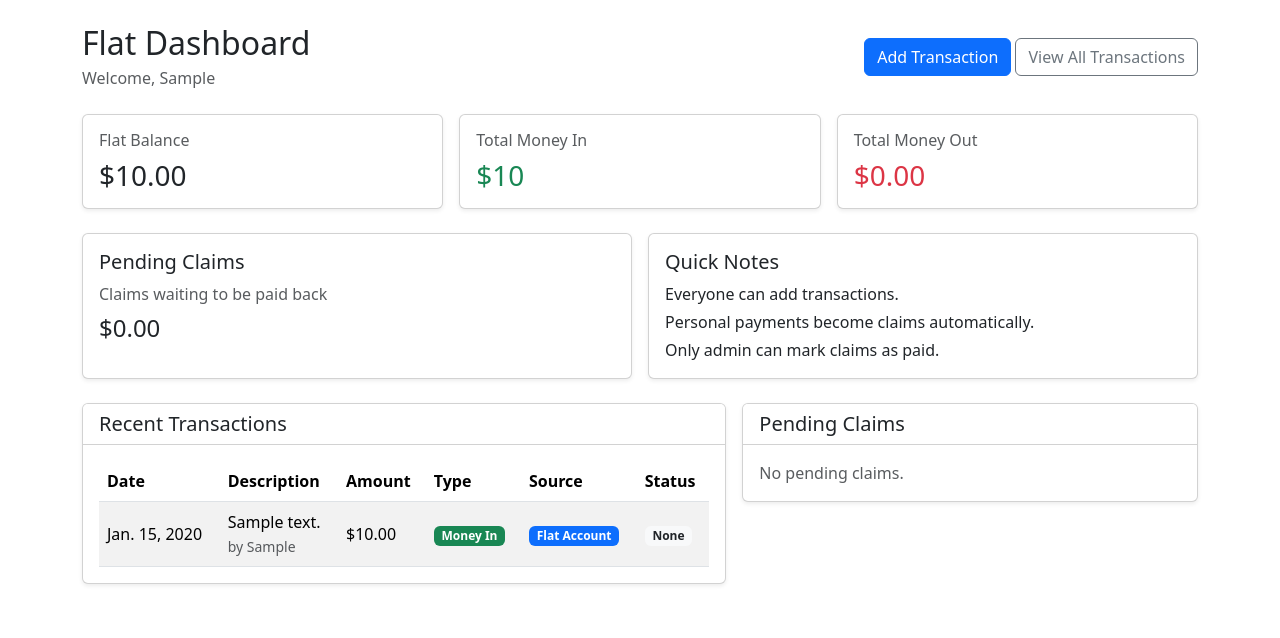
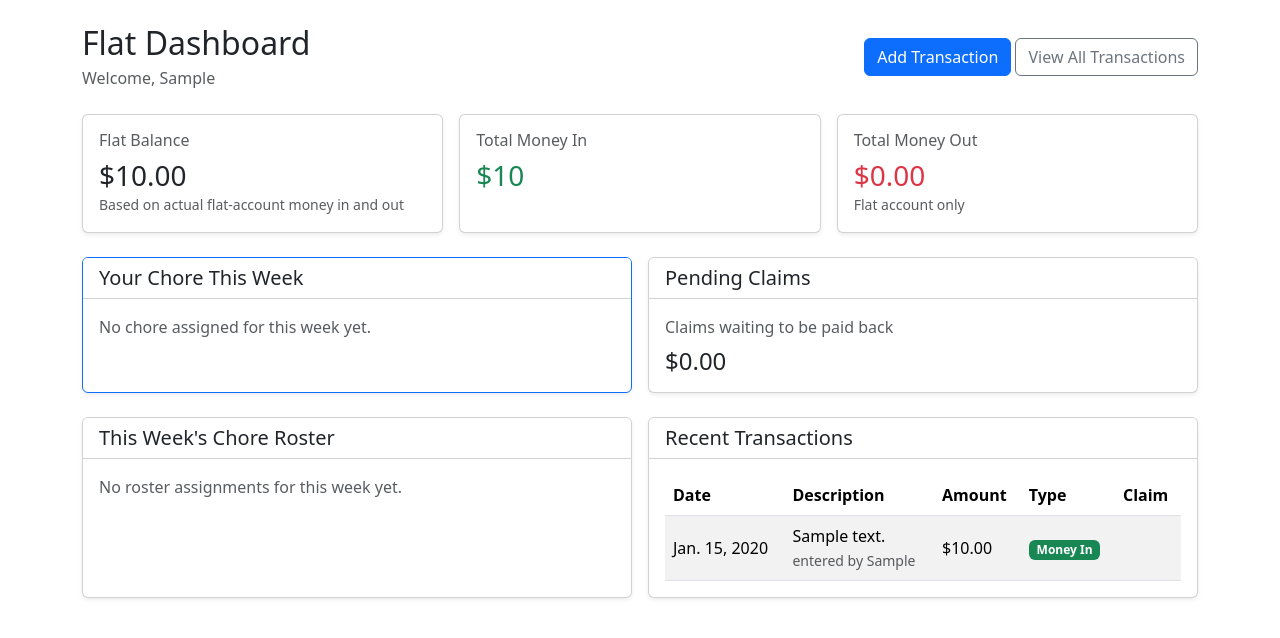
Before and after one commit to mcgannstel/flat-manager, a Django app: page / in a window 1280 px wide. Shown: the part 56-694 px from the top of the page. Run offline with Django 4.2, Linux system fonts and the light colour scheme; a user stored in the database is signed in; tables that the repository leaves empty hold one stand-in row (values such as "Sample post").

Commit message:
chores roster

```diff
--- a/flat/templates/flat/dashboard.html
+++ b/flat/templates/flat/dashboard.html
@@ -5,7 +5,9 @@
 <div class="d-flex justify-content-between align-items-center mb-4">
     <div>
         <h2 class="mb-1">Flat Dashboard</h2>
-        <p class="text-muted mb-0">Welcome, {{ user.first_name|default:user.username }}</p>
+        <p class="text-muted mb-0">
+            Welcome, {{ user.first_name|default:user.username }}
+        </p>
     </div>
     <div>
         <a href="{% url 'add_transaction' %}" class="btn btn-primary">Add Transaction</a>
@@ -19,6 +21,7 @@
             <div class="card-body">
                 <h6 class="text-muted">Flat Balance</h6>
                 <h3 class="mb-0">${{ balance }}</h3>
+                <small class="text-muted">Based on actual flat-account money in and out</small>
             </div>
         </div>
     </div>
@@ -37,6 +40,7 @@
             <div class="card-body">
                 <h6 class="text-muted">Total Money Out</h6>
                 <h3 class="mb-0 text-danger">${{ total_out }}</h3>
+                <small class="text-muted">Flat account only</small>
             </div>
         </div>
     </div>
@@ -44,30 +48,87 @@
 
 <div class="row g-3 mb-4">
     <div class="col-md-6">
-        <div class="card shadow-sm h-100">
+        <div class="card shadow-sm h-100 border-primary">
+            <div class="card-header bg-white">
+                <h5 class="mb-0">Your Chore This Week</h5>
+            </div>
             <div class="card-body">
-                <h5 class="card-title">Pending Claims</h5>
-                <p class="text-muted mb-2">Claims waiting to be paid back</p>
-                <h4 class="mb-0">${{ pending_claim_total }}</h4>
+                {% if my_chore %}
+                    <h4 class="mb-2">{{ my_chore.chore.name }}</h4>
+                    <p class="text-muted mb-2">Week starting {{ this_week_start }}</p>
+
+                    {% if my_chore.chore.name == "Recycling" %}
+                        <div class="alert alert-info py-2">
+                            <strong>{{ recycling_note }}</strong>
+                        </div>
+                    {% endif %}
+
+                    {% if my_chore.chore.description %}
+                        <p class="mb-0">{{ my_chore.chore.description }}</p>
+                    {% else %}
+                        <p class="text-muted mb-0">No description added yet.</p>
+                    {% endif %}
+                {% else %}
+                    <p class="text-muted mb-0">No chore assigned for this week yet.</p>
+                {% endif %}
             </div>
         </div>
     </div>
 
     <div class="col-md-6">
         <div class="card shadow-sm h-100">
+            <div class="card-header bg-white">
+                <h5 class="mb-0">Pending Claims</h5>
+            </div>
             <div class="card-body">
-                <h5 class="card-title">Quick Notes</h5>
-                <p class="mb-1">Everyone can add transactions.</p>
-                <p class="mb-1">Personal payments become claims automatically.</p>
-                <p class="mb-0">Only admin can mark claims as paid.</p>
+                <p class="text-muted mb-2">Claims waiting to be paid back</p>
+                <h4 class="mb-0">${{ pending_claim_total }}</h4>
             </div>
         </div>
     </div>
 </div>
 
-<div class="row g-3">
-    <div class="col-lg-7">
-        <div class="card shadow-sm">
+<div class="row g-3 mb-4">
+    <div class="col-lg-6">
+        <div class="card shadow-sm h-100">
+            <div class="card-header bg-white">
+                <h5 class="mb-0">This Week's Chore Roster</h5>
+            </div>
+            <div class="card-body">
+                {% if weekly_roster %}
+                    <p class="text-muted">Week starting {{ this_week_start }}</p>
+
+                    <div class="mb-2">
+                        <span class="badge bg-info text-dark">{{ recycling_note }}</span>
+                    </div>
+
+                    <div class="table-responsive">
+                        <table class="table table-striped align-middle mb-0">
+                            <thead>
+                                <tr>
+                                    <th>Flatmate</th>
+                                    <th>Chore</th>
+                                </tr>
+                            </thead>
+                            <tbody>
+                                {% for assignment in weekly_roster %}
+                                <tr {% if assignment.user == user %}class="table-primary"{% endif %}>
+                                    <td>{{ assignment.user.first_name|default:assignment.user.username }}</td>
+                                    <td>{{ assignment.chore.name }}</td>
+                                </tr>
+                                {% endfor %}
+                            </tbody>
+                        </table>
+                    </div>
+                {% else %}
+                    <p class="text-muted mb-0">No roster assignments for this week yet.</p>
+                {% endif %}
+            </div>
+        </div>
+    </div>
+
+    <div class="col-lg-6">
+        <div class="card shadow-sm h-100">
             <div class="card-header bg-white">
                 <h5 class="mb-0">Recent Transactions</h5>
             </div>
@@ -81,8 +142,7 @@
                                     <th>Description</th>
                                     <th>Amount</th>
                                     <th>Type</th>
-                                    <th>Source</th>
-                                    <th>Status</th>
+                                    <th>Claim</th>
                                 </tr>
                             </thead>
                             <tbody>
@@ -92,7 +152,7 @@
                                     <td>
                                         <div>{{ transaction.description }}</div>
                                         <small class="text-muted">
-                                            by {{ transaction.created_by.first_name|default:transaction.created_by.username }}
+                                            entered by {{ transaction.created_by.first_name|default:transaction.created_by.username }}
                                         </small>
                                     </td>
                                     <td>${{ transaction.amount }}</td>
@@ -104,23 +164,14 @@
                                         {% endif %}
                                     </td>
                                     <td>
-                                        {% if transaction.payment_source == "FLAT" %}
-                                            <span class="badge bg-primary">Flat Account</span>
-                                        {% elif transaction.payment_source == "PERSONAL" %}
-                                            <span class="badge bg-warning text-dark">Personal</span>
-                                        {% elif transaction.payment_source == "TRANSFER" %}
-                                            <span class="badge bg-secondary">Transfer</span>
+                                        {% if transaction.is_claim %}
+                                            {% if transaction.claim_status == "PENDING" %}
+                                                <span class="badge bg-warning text-dark">Pending</span>
+                                            {% elif transaction.claim_status == "PAID" %}
+                                                <span class="badge bg-success">Paid</span>
+                                            {% endif %}
                                         {% else %}
                                             <span class="text-muted">—</span>
-                                        {% endif %}
-                                    </td>
-                                    <td>
-                                        {% if transaction.claim_status == "PENDING" %}
-                                            <span class="badge bg-warning text-dark">Pending</span>
-                                        {% elif transaction.claim_status == "PAID" %}
-                                            <span class="badge bg-success">Paid</span>
-                                        {% else %}
-                                            <span class="badge bg-light text-dark">None</span>
                                         {% endif %}
                                     </td>
                                 </tr>
@@ -129,50 +180,66 @@
                         </table>
                     </div>
                 {% else %}
-                    <p class="mb-0 text-muted">No transactions yet.</p>
-                {% endif %}
-            </div>
-        </div>
-    </div>
-
-    <div class="col-lg-5">
-        <div class="card shadow-sm">
-            <div class="card-header bg-white">
-                <h5 class="mb-0">Pending Claims</h5>
-            </div>
-            <div class="card-body">
-                {% if pending_claims %}
-                    <div class="list-group list-group-flush">
-                        {% for transaction in pending_claims %}
-                            <div class="list-group-item px-0">
-                                <div class="d-flex justify-content-between align-items-start">
-                                    <div>
-                                        <div class="fw-semibold">{{ transaction.description }}</div>
-                                        <div class="text-muted small">
-                                            {{ transaction.date }} •
-                                            {{ transaction.created_by.first_name|default:transaction.created_by.username }}
-                                        </div>
-                                    </div>
-                                    <div class="text-end">
-                                        <div class="fw-semibold">${{ transaction.amount }}</div>
-
-                                        {% if user.is_staff %}
-                                            <a href="{% url 'mark_claim_paid' transaction.id %}"
-                                               class="btn btn-sm btn-outline-success mt-2">
-                                                Mark Paid
-                                            </a>
-                                        {% endif %}
-                                    </div>
-                                </div>
-                            </div>
-                        {% endfor %}
-                    </div>
-                {% else %}
-                    <p class="mb-0 text-muted">No pending claims.</p>
+                    <p class="text-muted mb-0">No transactions yet.</p>
                 {% endif %}
             </div>
         </div>
     </div>
 </div>
 
+{% if pending_claims %}
+<div class="card shadow-sm">
+    <div class="card-header bg-white">
+        <h5 class="mb-0">Pending Claim Details</h5>
+    </div>
+    <div class="card-body">
+        <div class="table-responsive">
+            <table class="table table-striped align-middle mb-0">
+                <thead>
+                    <tr>
+                        <th>Date</th>
+                        <th>Description</th>
+                        <th>Amount</th>
+                        <th>Paid By</th>
+                        <th>Status</th>
+                        {% if user.is_staff %}
+                            <th>Action</th>
+                        {% endif %}
+                    </tr>
+                </thead>
+                <tbody>
+                    {% for transaction in pending_claims %}
+                    <tr>
+                        <td>{{ transaction.date }}</td>
+                        <td>{{ transaction.description }}</td>
+                        <td>${{ transaction.amount }}</td>
+                        <td>
+                            {% if transaction.paid_by %}
+                                {{ transaction.paid_by.first_name|default:transaction.paid_by.username }}
+                            {% elif transaction.reimbursed_to %}
+                                {{ transaction.reimbursed_to.first_name|default:transaction.reimbursed_to.username }}
+                            {% else %}
+                                {{ transaction.created_by.first_name|default:transaction.created_by.username }}
+                            {% endif %}
+                        </td>
+                        <td>
+                            <span class="badge bg-warning text-dark">Pending</span>
+                        </td>
+                        {% if user.is_staff %}
+                        <td>
+                            <a href="{% url 'mark_claim_paid' transaction.id %}"
+                               class="btn btn-sm btn-outline-success">
+                                Mark Paid
+                            </a>
+                        </td>
+                        {% endif %}
+                    </tr>
+                    {% endfor %}
+                </tbody>
+            </table>
+        </div>
+    </div>
+</div>
+{% endif %}
+
 {% endblock %}
--- a/flat/views.py
+++ b/flat/views.py
@@ -25,7 +25,6 @@
         or Decimal("0.00")
     )
 
-    # Only money actually paid out of the flat account/card reduces flat balance
     total_out = (
         Transaction.objects.filter(
             transaction_type="OUT",
@@ -63,6 +62,15 @@
         .order_by("chore__name", "user__username")
     )
 
+    # Recycling alternates starting from week beginning 2026-02-09
+    base_recycling_week = timezone.datetime(2026, 2, 9).date()
+    weeks_since_base = (this_week_start - base_recycling_week).days // 7
+
+    if weeks_since_base % 2 == 0:
+        recycling_note = "Mixed Recycling Week"
+    else:
+        recycling_note = "Glass Recycling Week"
+
     context = {
         "transactions": transactions,
         "total_in": total_in,
@@ -73,6 +81,7 @@
         "my_chore": my_chore,
         "weekly_roster": weekly_roster,
         "this_week_start": this_week_start,
+        "recycling_note": recycling_note,
     }
     return render(request, "flat/dashboard.html", context)
 
@@ -137,7 +146,6 @@
     claim.reimbursed_date = timezone.localdate()
     claim.save()
 
-    # Create the actual flat-account reimbursement transaction
     Transaction.objects.create(
         date=timezone.localdate(),
         description=f"Reimbursement for: {claim.description}",
```
